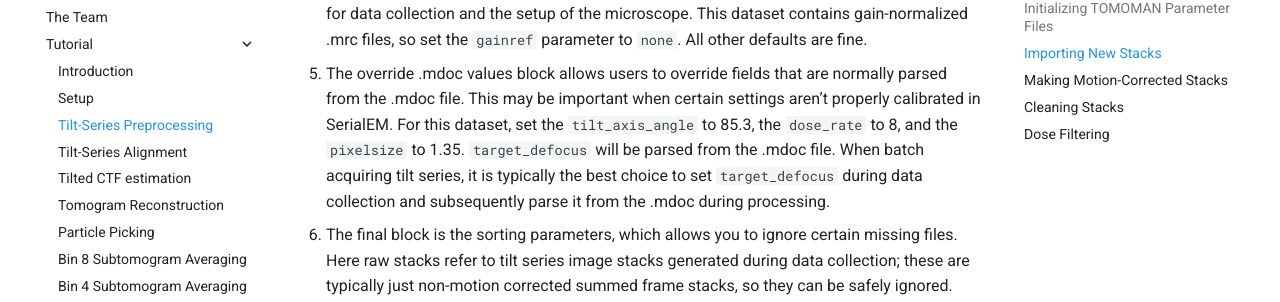
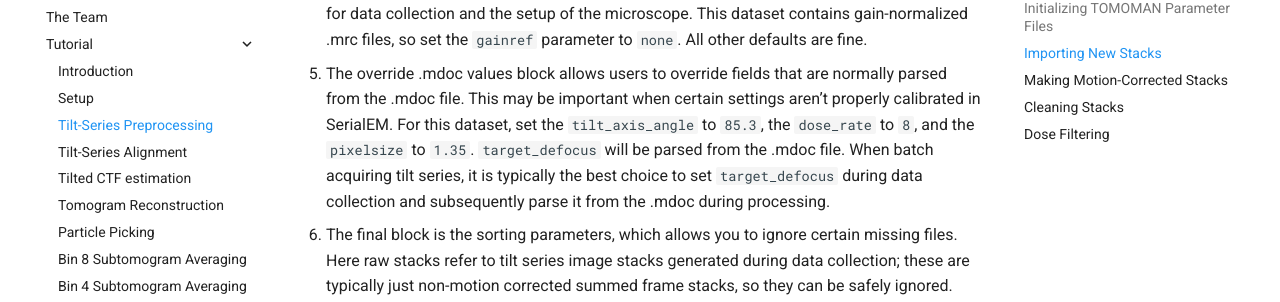
Before and after one commit to wan-lab-vanderbilt/subtomo-tutorials, an MkDocs documentation site: the page built from docs/hiv/preproc.md, in a window 1280 px wide and 900 px high, scrolled down 1866 px. Shown: the part 145-447 px from the top of the window. Built offline with MkDocs 1.6.1 and Material for MkDocs 9.7.7, drawn with Linux system fonts in a browser that asks for light colours.

```diff
--- a/docs/hiv/preproc.md
+++ b/docs/hiv/preproc.md
@@ -71,7 +71,7 @@ All other defaults are fine.
 
 5. The override .mdoc values block allows users to override fields that are normally parsed from the .mdoc file.
 This may be important when certain settings aren’t properly calibrated in SerialEM.
-For this dataset, set the `tilt_axis_angle` to 85.3, the `dose_rate` to 8, and the `pixelsize` to 1.35.
+For this dataset, set the `tilt_axis_angle` to `85.3`, the `dose_rate` to `8`, and the `pixelsize` to `1.35`.
 `target_defocus` will be parsed from the .mdoc file.
 When batch acquiring tilt series, it is typically the best choice to set `target_defocus` during data collection and subsequently parse it from the .mdoc during processing.
 
```
